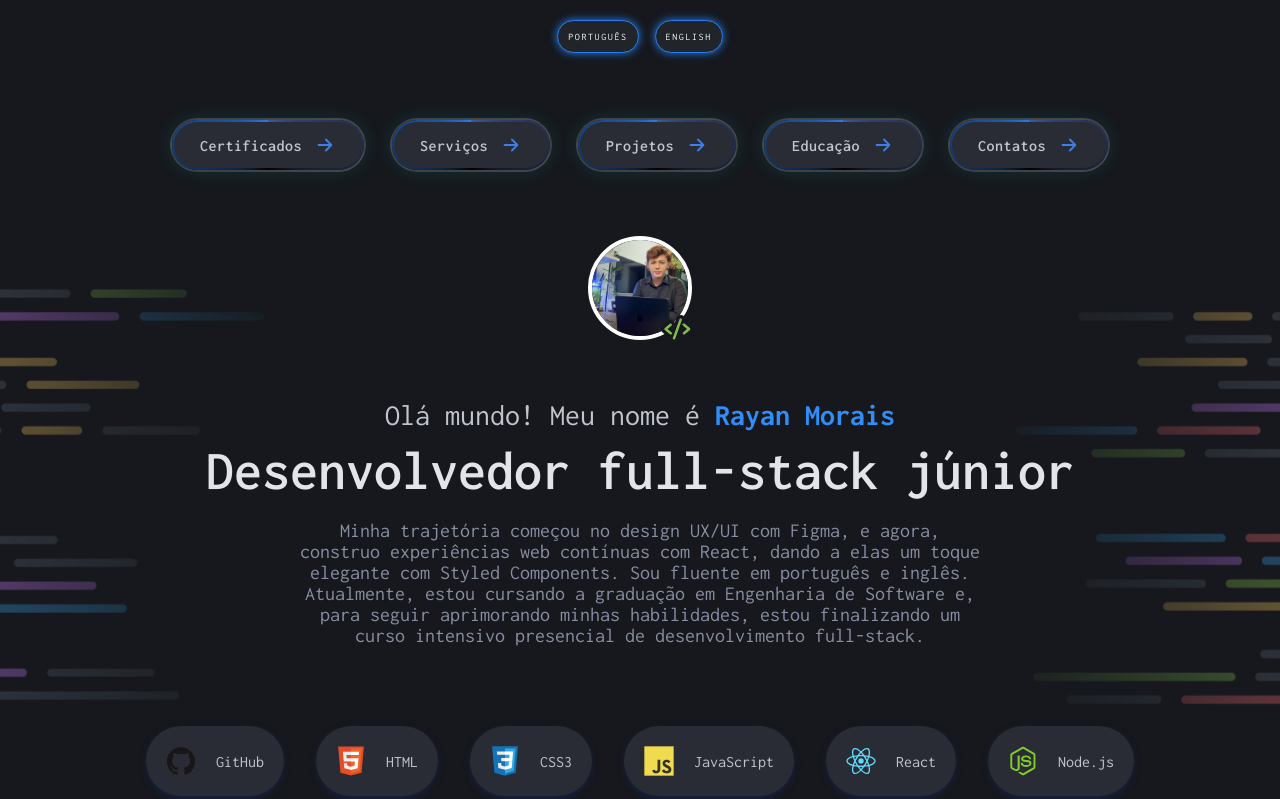
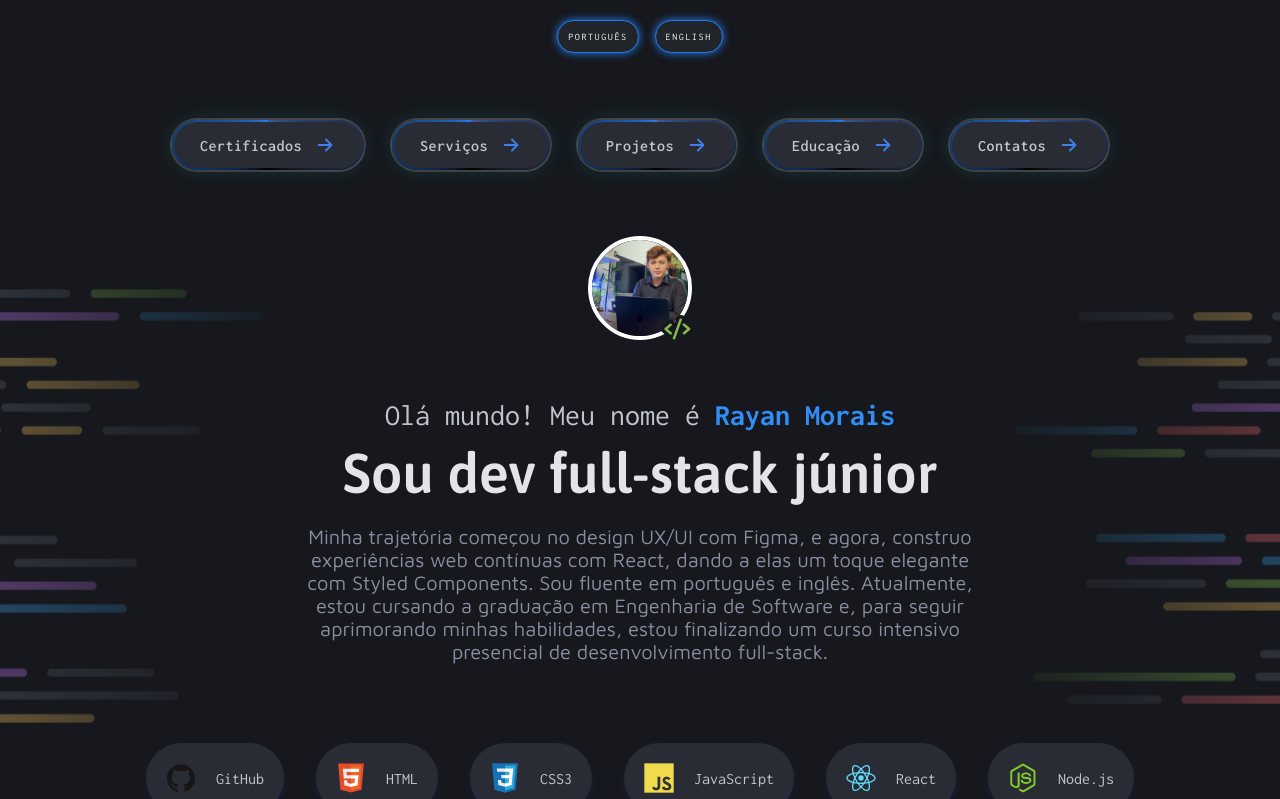
Before and after one commit to rayancmorais/myportfolioficial, a React (Vite) app: page / in a window 1280 px wide. Shown: the top 799 px of the page. Built offline with nearby package versions, Linux system fonts and the light colour scheme; a small style sheet from the web is missing.

Commit message:
changes intro font-siz

```diff
--- a/src/components/pageSections/introSection/IntroSection.styles.js
+++ b/src/components/pageSections/introSection/IntroSection.styles.js
@@ -36,14 +36,13 @@ export const IntroSectionBriefing2 = styled.h2`
   font-size: 56px;
   margin-top: 10px;
   font-weight: 600;
-  font-family: Inconsolata;
   @media (max-width: 768px) {
     font-size: 32px;
   }
 `;
 
 export const IntroSectionBriefing3 = styled.h6`
-  font-family: Inconsolata;
+  font-family: Maven Pro;
   color: #878ea1;
   font-size: 20px;
   margin-top: 20px;
--- a/src/translations/pt-br/home.json
+++ b/src/translations/pt-br/home.json
@@ -1,6 +1,6 @@
 {
   "intro_section_title": "Olá mundo! Meu nome é <strong>Rayan Morais</strong>",
-  "intro_section_subtitle": "Desenvolvedor full-stack júnior",
+  "intro_section_subtitle": "Sou dev full-stack júnior",
   "intro_section_briefing": "Minha trajetória começou no design UX/UI com Figma, e agora, construo experiências web contínuas com React, dando a elas um toque elegante com Styled Components. Sou fluente em português e inglês. Atualmente, estou cursando a graduação em Engenharia de Software e, para seguir aprimorando minhas habilidades, estou finalizando um curso intensivo presencial de desenvolvimento full-stack.",
   "intro_certification_section_title": "Certificados",
   "intro_certification_section_subtitle": "Minhas competências validadas",
```
